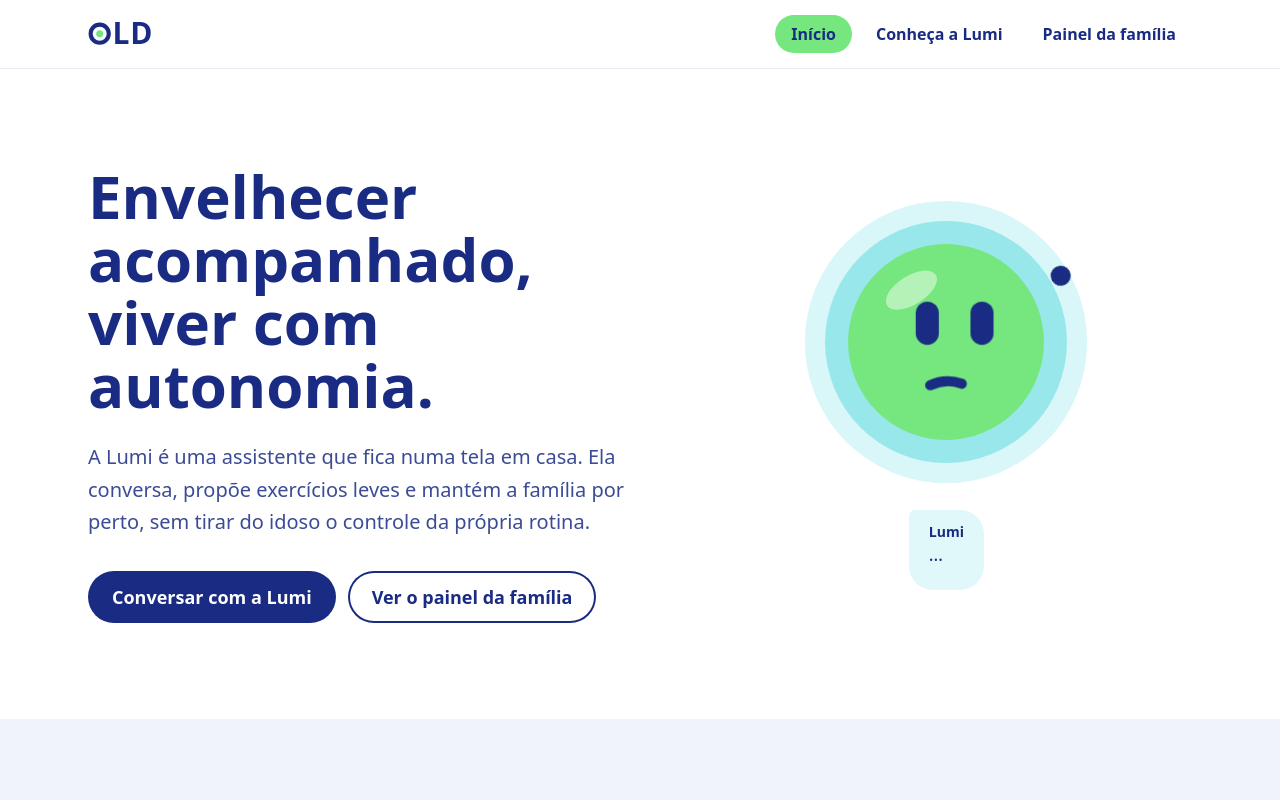
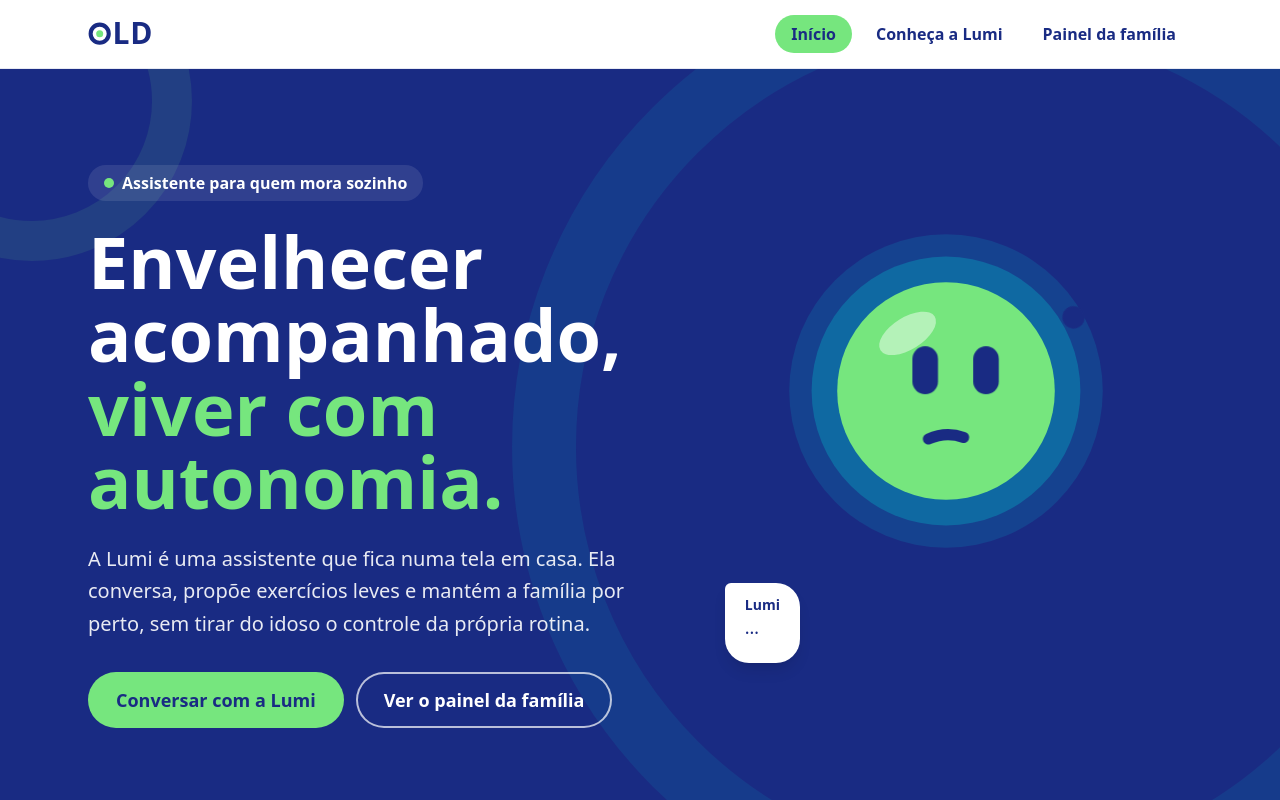
Before and after one commit to MessiasMacedo/GS-old__Front-end__Web, a React (Vite) app: page / in a window 1280 px wide. Shown: the top 800 px of the page. Built offline with nearby package versions, Linux system fonts and the light colour scheme; a web font is replaced by a local one.

Commit message:
feat(home): hero em azul com a Lumi acompanhando o visitante

```diff
--- a/src/components/site/HeroLumi.jsx
+++ b/src/components/site/HeroLumi.jsx
@@ -2,19 +2,20 @@ import LumiRosto from "@/components/lumi/LumiRosto";
 import { useRoteiro } from "@/hooks/useRoteiro";
 import { ROTEIRO_HERO } from "@/lib/conteudoHome";
 
-// A Lumi se apresenta sozinha, encenando uma manhã com a Dona Maria.
+// A Lumi se apresenta sozinha, encenando uma manhã com a Dona Maria,
+// e acompanha o mouse do visitante com o olhar.
 export default function HeroLumi() {
   const passo = useRoteiro(ROTEIRO_HERO);
   const ehLumi = passo.autor === "lumi";
 
   return (
-    <div className="flex flex-col items-center gap-6">
-      <LumiRosto estado={passo.estado} className="w-60 md:w-72" />
+    <div className="flex flex-col items-center gap-8">
+      <LumiRosto estado={passo.estado} seguirOlhar className="w-64 md:w-80" />
       <p
         key={passo.texto}
         aria-live="polite"
-        className={`min-h-20 max-w-sm rounded-3xl px-5 py-3 text-lg leading-snug text-old-azul
-          ${ehLumi ? "bg-old-ciano-claro rounded-tl-md" : "bg-old-azul-claro rounded-tr-md self-end"}`}
+        className={`min-h-20 max-w-sm rounded-3xl px-5 py-3 text-lg leading-snug text-old-azul shadow-lg
+          ${ehLumi ? "bg-white rounded-tl-md self-start md:ml-6" : "bg-old-ciano rounded-tr-md self-end md:mr-6"}`}
       >
         <span className="block text-sm font-bold">{ehLumi ? "Lumi" : "Dona Maria"}</span>
         {passo.texto}
--- a/src/pages/Inicio.jsx
+++ b/src/pages/Inicio.jsx
@@ -14,26 +14,37 @@ export default function Inicio() {
   return (
     <>
       <main>
-        {/* Abertura */}
-        <section className="mx-auto grid max-w-6xl items-center gap-12 px-6 py-16 md:grid-cols-[1.15fr_1fr] md:py-24">
+        {/* Abertura: fundo azul para a luz da Lumi aparecer.
+            Sobre o azul, verde (7,8:1) e ciano (5,7:1) passam no contraste WCAG para texto. */}
+        <section className="relative overflow-hidden bg-old-azul text-white [&_:focus-visible]:outline-old-verde">
+          {/* anéis decorativos: o halo da Lumi vira grafismo da marca */}
+          <div aria-hidden="true" className="pointer-events-none absolute -right-48 top-1/2 size-[60rem] -translate-y-1/2 rounded-full border-[4rem] border-old-ciano/10" />
+          <div aria-hidden="true" className="pointer-events-none absolute -left-32 -top-32 size-80 rounded-full border-[2.5rem] border-old-verde/10" />
+
+          <div className="relative mx-auto grid max-w-6xl items-center gap-12 px-6 py-16 md:grid-cols-[1.15fr_1fr] md:py-24">
             <div>
-            <h1 className="text-5xl font-bold leading-[1.05] text-old-azul text-balance sm:text-6xl">
-              Envelhecer acompanhado, viver com autonomia.
+              <p className="inline-flex items-center gap-2 rounded-full bg-white/10 px-4 py-1.5 text-base font-bold">
+                <span className="size-2.5 rounded-full bg-old-verde" aria-hidden="true" />
+                Assistente para quem mora sozinho
+              </p>
+              <h1 className="mt-6 text-5xl font-extrabold leading-[1.02] text-balance sm:text-6xl lg:text-7xl">
+                Envelhecer acompanhado, <span className="text-old-verde">viver com autonomia.</span>
               </h1>
-            <p className="mt-6 max-w-xl text-xl leading-relaxed text-old-azul/85">
+              <p className="mt-6 max-w-xl text-xl leading-relaxed text-white/90">
                 A Lumi é uma assistente que fica numa tela em casa. Ela conversa, propõe exercícios leves
                 e mantém a família por perto, sem tirar do idoso o controle da própria rotina.
               </p>
               <div className="mt-8 flex flex-wrap gap-3">
-              <Link to="/lumi" className="rounded-full bg-old-azul px-6 py-3 text-lg font-bold text-white">
+                <Link to="/lumi" className="rounded-full bg-old-verde px-7 py-3.5 text-lg font-bold text-old-azul transition-transform hover:-translate-y-0.5">
                   Conversar com a Lumi
                 </Link>
-              <Link to="/familia" className="rounded-full px-6 py-3 text-lg font-bold text-old-azul ring-2 ring-inset ring-old-azul">
+                <Link to="/familia" className="rounded-full px-7 py-3.5 text-lg font-bold text-white ring-2 ring-inset ring-white/70 transition-colors hover:bg-white/10">
                   Ver o painel da família
                 </Link>
               </div>
             </div>
             <HeroLumi />
+          </div>
         </section>
 
         {/* Problema */}
```
Also changed, not shown: 1 other file (tests, documents, lock files or other folders). Lines whose indentation alone changed are shown as unchanged.
